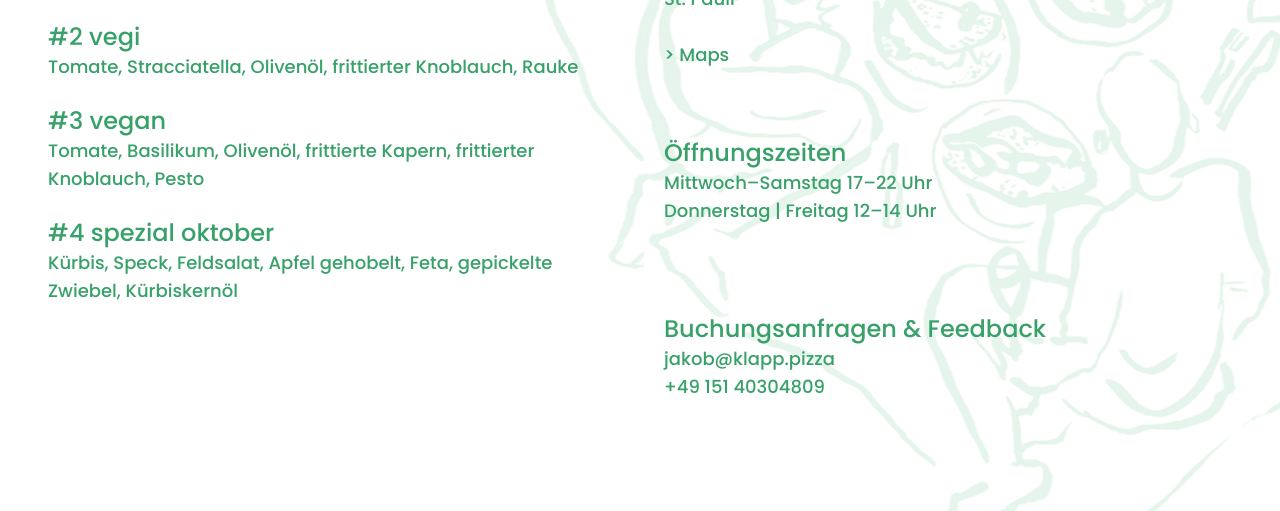
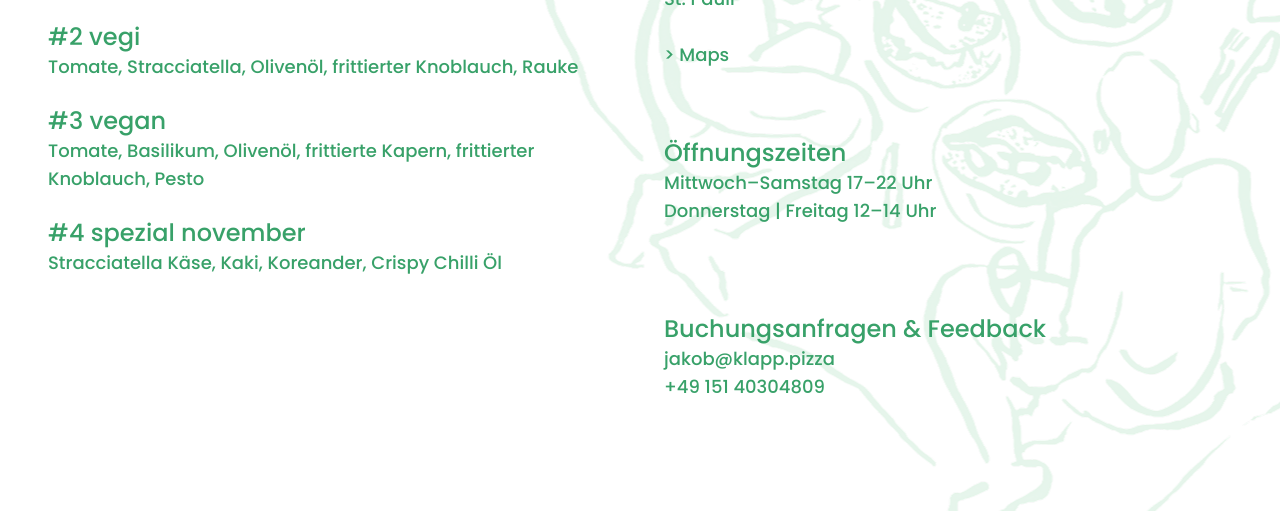
Before and after one commit to jakobhahn/klapp.pizza, a website: page index.html in a window 1280 px wide. Shown: the part 315-826 px from the top of the page. Drawn offline with nearby package versions, Linux system fonts and the light colour scheme.

Commit message:
index.html aktualisieren

```diff
--- a/index.html
+++ b/index.html
@@ -78,8 +78,8 @@
                         <p class="text-base md:text-lg joschi-item-description text-joschi-green">Tomate, Basilikum, Olivenöl, frittierte Kapern, frittierter Knoblauch, Pesto</p>
                     </div>
                     <div>
-                        <h3 class="text-xl md:text-2xl joschi-item-heading text-joschi-green">#4 spezial oktober</h3>
-                        <p class="text-base md:text-lg joschi-item-description text-joschi-green">Kürbis, Speck, Feldsalat, Apfel gehobelt, Feta, gepickelte Zwiebel, Kürbiskernöl</p>
+                        <h3 class="text-xl md:text-2xl joschi-item-heading text-joschi-green">#4 spezial november</h3>
+                        <p class="text-base md:text-lg joschi-item-description text-joschi-green">Stracciatella Käse, Kaki, Koreander, Crispy Chilli Öl</p>
                     </div>
                 </div>
             </section>
```
